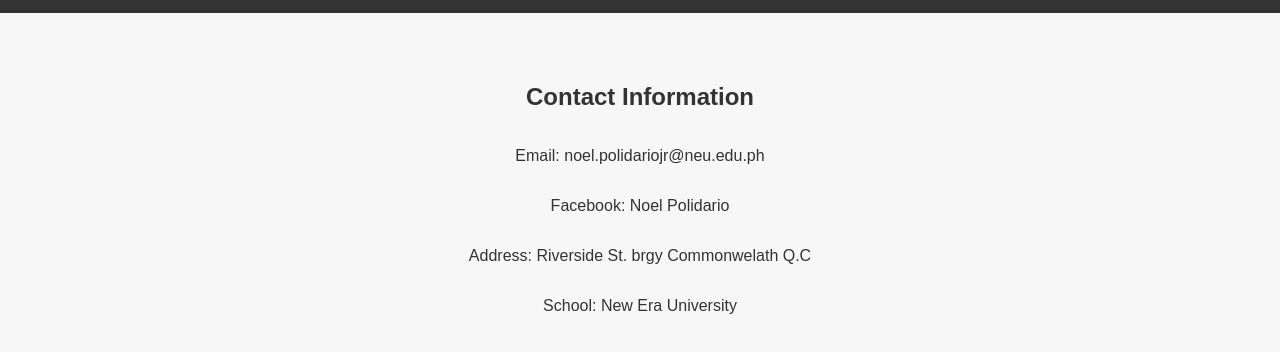
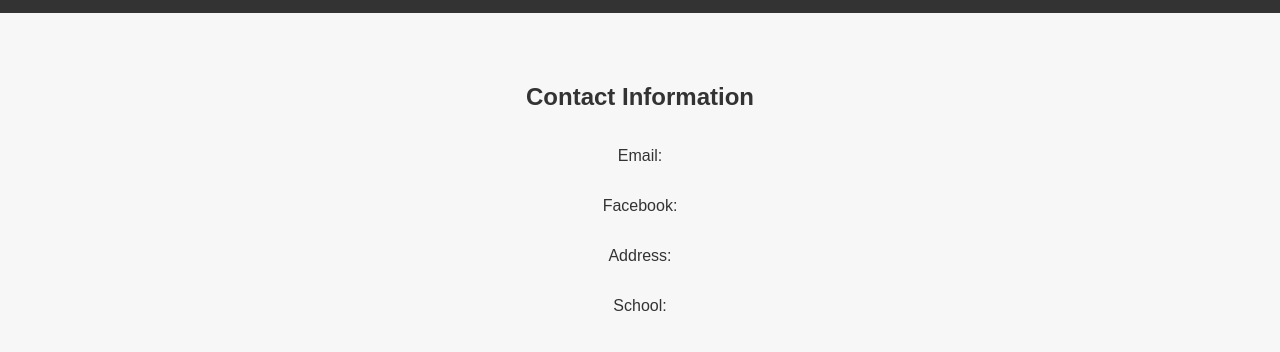
Before and after one commit to Noelskiee12/IAS-Portfolio, a plain HTML site: page contact.html in a window 1280 px wide. Shown: the part 38-390 px from the top of the page. Drawn offline with Linux system fonts and the light colour scheme.

Commit message:
Removing Information

```diff
--- a/contact.html
+++ b/contact.html
@@ -17,10 +17,10 @@
 
 <div class="center-section">
     <h2>Contact Information</h2>
-    <p>Email: noel.polidariojr@neu.edu.ph</p>
-    <p>Facebook: Noel Polidario</p>
-    <p>Address: Riverside St. brgy Commonwelath Q.C</p>
-    <p>School: New Era University</p>
+    <p>Email: </p>
+    <p>Facebook: </p>
+    <p>Address: </p>
+    <p>School: </p>
 </div>
 
 </body>
```
